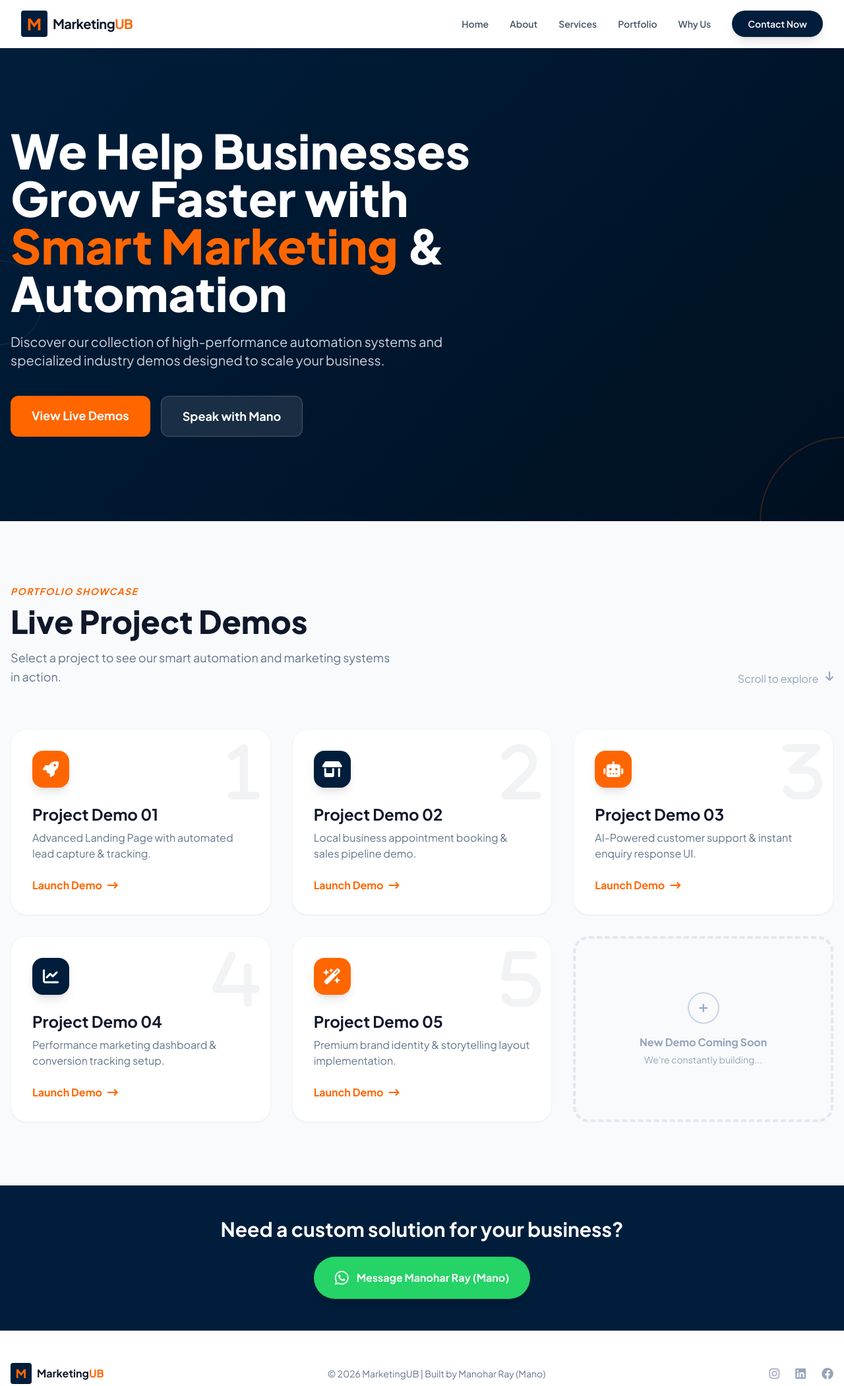
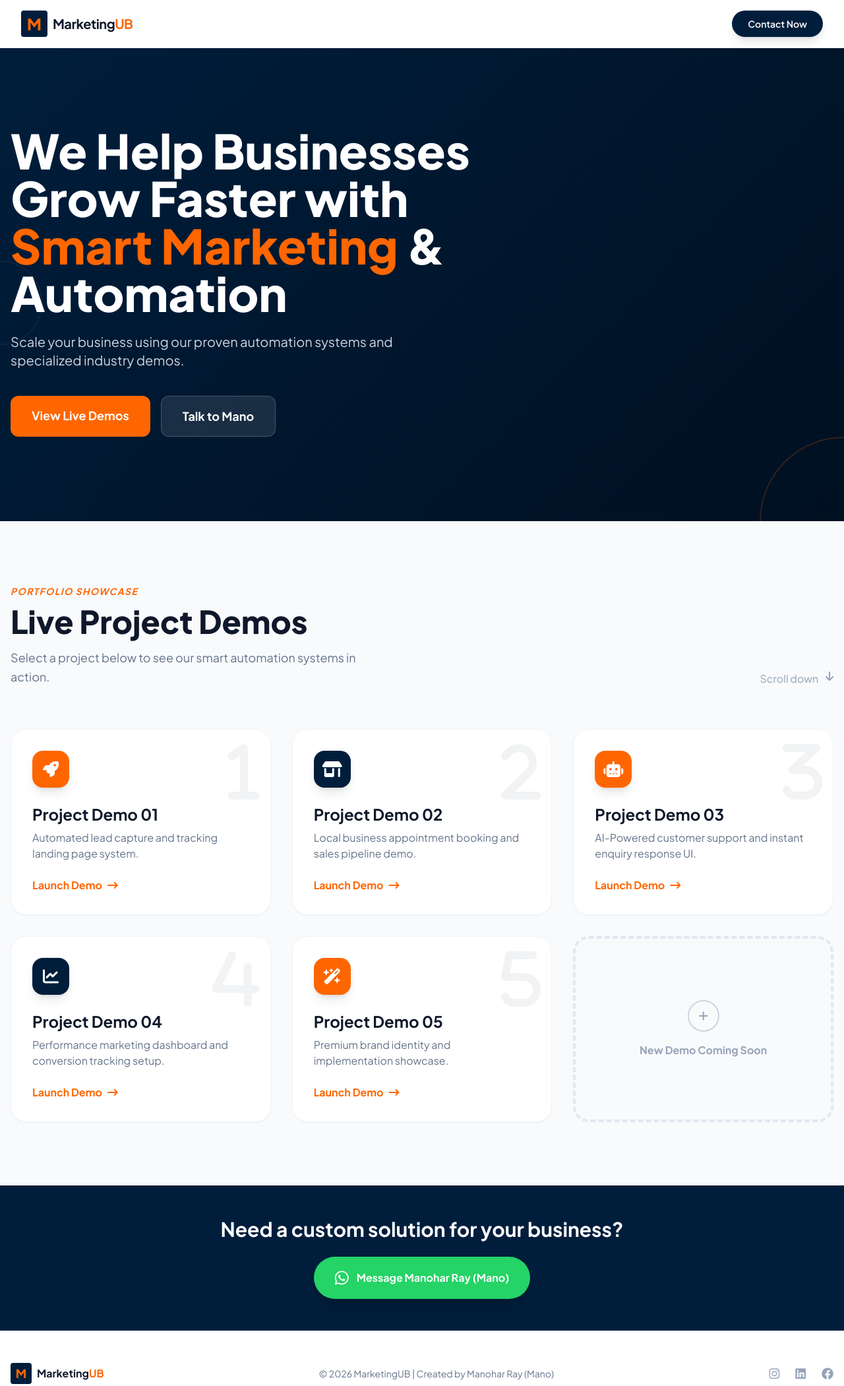
Before and after one commit to Htmrgit/MarketingUB.IN, a plain HTML site: page DEMOPROJECT.HTML in a window 1280 px wide. Shown: the whole page at 66% size. Drawn offline with nearby package versions, Linux system fonts and the light colour scheme.

Commit message:
Update DEMOPROJECT.HTML

```diff
--- a/DEMOPROJECT.HTML
+++ b/DEMOPROJECT.HTML
@@ -44,10 +44,10 @@
 </head>
 <body class="text-slate-900">
 
-    <!-- Navigation (Based on Screenshot) -->
+    <!-- Navigation -->
     <nav class="fixed w-full z-50 bg-white border-b border-gray-100 py-4 px-4 md:px-8">
         <div class="max-w-7xl mx-auto flex justify-between items-center">
-            <!-- Logo -->
+            <!-- Logo Section -->
             <div class="flex items-center space-x-2">
                 <div class="w-10 h-10 bg-navy rounded flex items-center justify-center">
                     <span class="text-orange font-black text-2xl">M</span>
@@ -55,26 +55,16 @@
                 <span class="text-xl font-bold tracking-tight text-navy">Marketing<span class="text-orange">UB</span></span>
             </div>
 
-            <!-- Desktop Menu -->
-            <div class="hidden lg:flex items-center space-x-8 text-sm font-semibold text-slate-600">
-                <a href="#" class="hover:text-orange transition">Home</a>
-                <a href="#" class="hover:text-orange transition">About</a>
-                <a href="#" class="hover:text-orange transition">Services</a>
-                <a href="#" class="hover:text-orange transition">Portfolio</a>
-                <a href="#" class="hover:text-orange transition">Why Us</a>
+            <!-- Contact Button -->
+            <div class="flex items-center space-x-4 text-sm font-semibold text-slate-600">
                 <a href="#contact" class="bg-navy text-white px-6 py-2.5 rounded-full hover:bg-slate-800 transition shadow-lg">Contact Now</a>
-            </div>
-
-            <!-- Mobile Toggle -->
-            <div class="lg:hidden text-navy text-2xl">
-                <i class="fa-solid fa-bars-staggered"></i>
             </div>
         </div>
     </nav>
 
-    <!-- Hero Section (Themed to Image) -->
+    <!-- Hero Section -->
     <section class="hero-gradient pt-32 pb-20 md:pt-48 md:pb-32 px-4 relative overflow-hidden">
-        <!-- Abstract Decorative Circles -->
+        <!-- Decoration circles -->
         <div class="absolute bottom-0 right-0 w-64 h-64 border-2 border-orange opacity-20 rounded-full translate-x-1/2 translate-y-1/2"></div>
         <div class="absolute top-1/2 left-0 w-32 h-32 border border-white opacity-10 rounded-full -translate-x-1/2"></div>
 
@@ -84,31 +74,31 @@
                     We Help Businesses Grow Faster with <span class="text-orange">Smart Marketing</span> & Automation
                 </h1>
                 <p class="text-lg md:text-xl text-slate-300 mb-10 leading-relaxed max-w-2xl">
-                    Discover our collection of high-performance automation systems and specialized industry demos designed to scale your business.
+                    Scale your business using our proven automation systems and specialized industry demos.
                 </p>
                 <div class="flex flex-wrap gap-4">
                     <a href="#demos" class="bg-orange text-white px-8 py-4 rounded-xl font-bold text-lg orange-glow transition-all">
                         View Live Demos
                     </a>
                     <a href="https://wa.me/919355650312" class="bg-white/10 backdrop-blur-md text-white border border-white/20 px-8 py-4 rounded-xl font-bold text-lg hover:bg-white/20 transition">
-                        Speak with Mano
+                        Talk to Mano
                     </a>
                 </div>
             </div>
         </div>
     </section>
 
-    <!-- Demo Grid (Redirector) -->
+    <!-- Demo Grid -->
     <section id="demos" class="py-24 px-4">
         <div class="max-w-7xl mx-auto">
             <div class="flex flex-col md:flex-row justify-between items-end mb-16 gap-4">
                 <div class="max-w-xl">
                     <h2 class="text-orange font-bold tracking-widest uppercase text-sm mb-3 italic">Portfolio Showcase</h2>
                     <h2 class="text-3xl md:text-5xl font-extrabold text-navy">Live Project Demos</h2>
-                    <p class="text-slate-500 mt-4 text-lg leading-relaxed">Select a project to see our smart automation and marketing systems in action.</p>
+                    <p class="text-slate-500 mt-4 text-lg leading-relaxed">Select a project below to see our smart automation systems in action.</p>
                 </div>
                 <div class="hidden md:block">
-                    <span class="text-slate-400 font-medium">Scroll to explore <i class="fa-solid fa-arrow-down ml-2 animate-bounce"></i></span>
+                    <span class="text-slate-400 font-medium">Scroll down <i class="fa-solid fa-arrow-down ml-2 animate-bounce"></i></span>
                 </div>
             </div>
 
@@ -123,7 +113,7 @@
                         <i class="fa-solid fa-rocket"></i>
                     </div>
                     <h3 class="text-2xl font-bold text-navy mb-2">Project Demo 01</h3>
-                    <p class="text-slate-500 mb-6">Advanced Landing Page with automated lead capture & tracking.</p>
+                    <p class="text-slate-500 mb-6">Automated lead capture and tracking landing page system.</p>
                     <div class="flex items-center text-orange font-bold group-hover:translate-x-2 transition-transform">
                         Launch Demo <i class="fa-solid fa-arrow-right-long ml-2"></i>
                     </div>
@@ -138,7 +128,7 @@
                         <i class="fa-solid fa-shop"></i>
                     </div>
                     <h3 class="text-2xl font-bold text-navy mb-2">Project Demo 02</h3>
-                    <p class="text-slate-500 mb-6">Local business appointment booking & sales pipeline demo.</p>
+                    <p class="text-slate-500 mb-6">Local business appointment booking and sales pipeline demo.</p>
                     <div class="flex items-center text-orange font-bold group-hover:translate-x-2 transition-transform">
                         Launch Demo <i class="fa-solid fa-arrow-right-long ml-2"></i>
                     </div>
@@ -153,7 +143,7 @@
                         <i class="fa-solid fa-robot"></i>
                     </div>
                     <h3 class="text-2xl font-bold text-navy mb-2">Project Demo 03</h3>
-                    <p class="text-slate-500 mb-6">AI-Powered customer support & instant enquiry response UI.</p>
+                    <p class="text-slate-500 mb-6">AI-Powered customer support and instant enquiry response UI.</p>
                     <div class="flex items-center text-orange font-bold group-hover:translate-x-2 transition-transform">
                         Launch Demo <i class="fa-solid fa-arrow-right-long ml-2"></i>
                     </div>
@@ -168,7 +158,7 @@
                         <i class="fa-solid fa-chart-line"></i>
                     </div>
                     <h3 class="text-2xl font-bold text-navy mb-2">Project Demo 04</h3>
-                    <p class="text-slate-500 mb-6">Performance marketing dashboard & conversion tracking setup.</p>
+                    <p class="text-slate-500 mb-6">Performance marketing dashboard and conversion tracking setup.</p>
                     <div class="flex items-center text-orange font-bold group-hover:translate-x-2 transition-transform">
                         Launch Demo <i class="fa-solid fa-arrow-right-long ml-2"></i>
                     </div>
@@ -183,26 +173,25 @@
                         <i class="fa-solid fa-wand-magic-sparkles"></i>
                     </div>
                     <h3 class="text-2xl font-bold text-navy mb-2">Project Demo 05</h3>
-                    <p class="text-slate-500 mb-6">Premium brand identity & storytelling layout implementation.</p>
+                    <p class="text-slate-500 mb-6">Premium brand identity and implementation showcase.</p>
                     <div class="flex items-center text-orange font-bold group-hover:translate-x-2 transition-transform">
                         Launch Demo <i class="fa-solid fa-arrow-right-long ml-2"></i>
                     </div>
                 </a>
 
-                <!-- Future Placeholder -->
+                <!-- Placeholder -->
                 <div class="border-4 border-dashed border-slate-200 p-8 rounded-3xl flex flex-col items-center justify-center text-center text-slate-400 bg-slate-50/50">
                     <div class="w-12 h-12 rounded-full border-2 border-slate-300 flex items-center justify-center mb-4">
                         <i class="fa-solid fa-plus"></i>
                     </div>
                     <p class="font-bold">New Demo Coming Soon</p>
-                    <p class="text-sm mt-1">We're constantly building...</p>
                 </div>
             </div>
         </div>
     </section>
 
-    <!-- Simple WhatsApp CTA -->
-    <section class="bg-navy py-12 px-4 text-center">
+    <!-- WhatsApp CTA Section -->
+    <section id="contact" class="bg-navy py-12 px-4 text-center">
         <div class="max-w-3xl mx-auto">
             <h2 class="text-2xl md:text-3xl font-bold text-white mb-6">Need a custom solution for your business?</h2>
             <a href="https://wa.me/919355650312" class="inline-flex items-center gap-3 bg-[#25D366] text-white px-8 py-4 rounded-full font-bold shadow-xl hover:scale-105 transition-transform">
@@ -222,7 +211,7 @@
             </div>
 
             <p class="text-slate-500 text-sm font-medium">
-                © 2026 MarketingUB | Built by Manohar Ray (Mano)
+                © 2026 MarketingUB | Created by Manohar Ray (Mano)
             </p>
 
             <div class="flex space-x-6 text-slate-400 text-lg">
@@ -234,7 +223,7 @@
     </footer>
 
     <script>
-        // Smooth scroll for anchors
+        // Smooth scroll script
         document.querySelectorAll('a[href^="#"]').forEach(anchor => {
             anchor.addEventListener('click', function (e) {
                 const targetId = this.getAttribute('href');
```
